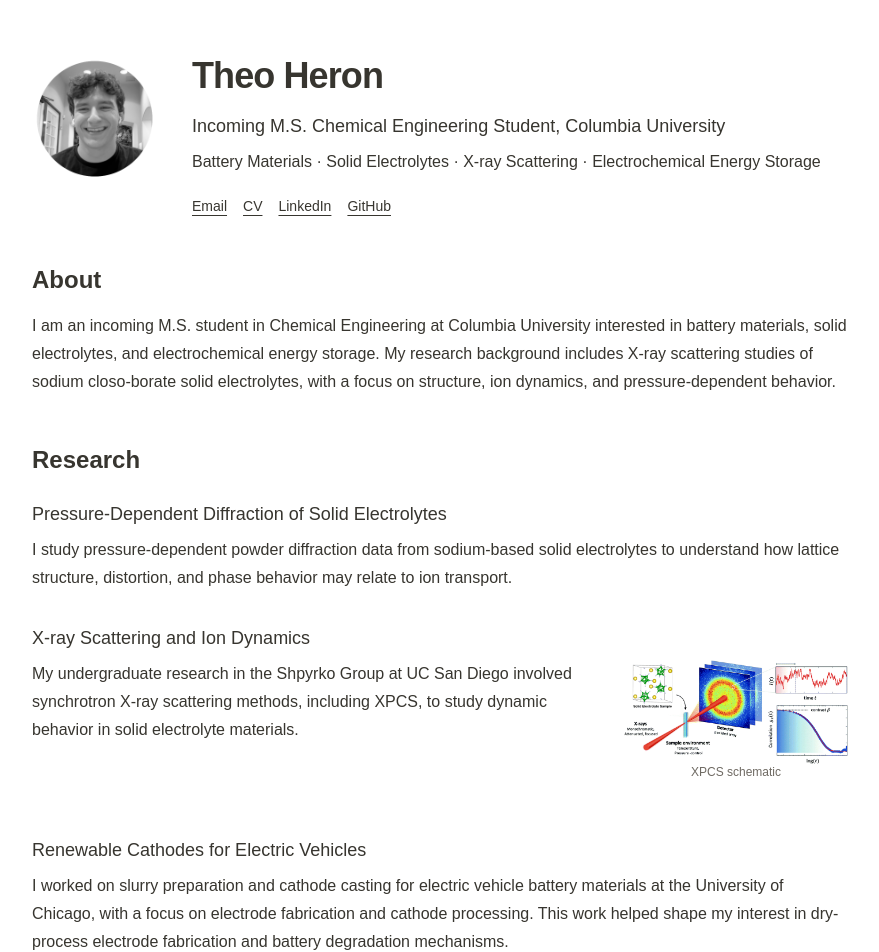
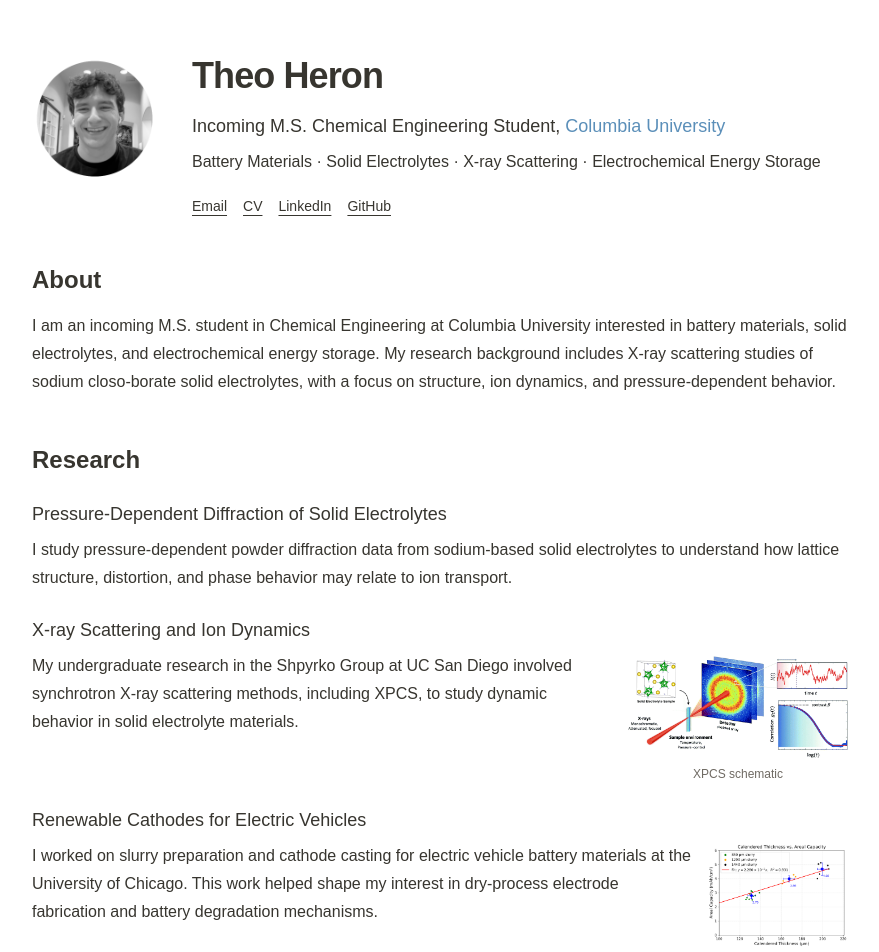
Before and after one commit to tagheron/research-website, a Next.js app: page / in a window 1280 px wide. Shown: the top 952 px of the page, without its empty margins (200-1079 px from the left). Built offline with nearby package versions, Linux system fonts and the light colour scheme.

Commit message:
Update research section with figures

```diff
--- a/app/page.tsx
+++ b/app/page.tsx
@@ -19,8 +19,11 @@
             </div>
 
             <div className="mt-7 text-center">
-              <p className="mx-auto max-w-sm text-lg leading-8">
-                Incoming M.S. Chemical Engineering Student, Columbia University
+              <p className="mt-4 text-lg leading-7">
+                Incoming M.S. Chemical Engineering Student,{" "}
+                <span className="font-bold" style={{ color: "#5B8FB9" }}>
+                  Columbia University
+                </span>
               </p>
 
               <p className="mx-auto mt-3 max-w-sm text-base leading-8">
@@ -75,7 +78,10 @@
               </h1>
 
               <p className="mt-4 text-lg leading-7">
-                Incoming M.S. Chemical Engineering Student, Columbia University
+                Incoming M.S. Chemical Engineering Student,{" "}
+                <span className="font-medium" style={{color: "#5B8FB9" }}>
+                  Columbia University
+                </span>
               </p>
 
               <p className="mt-2 text-base leading-7">
@@ -130,7 +136,7 @@
         <section className="mb-12">
           <h2 className="text-2xl font-semibold">Research</h2>
 
-          <div className="mt-6 space-y-8">
+          <div className="mt-6 space-y-6">
             <div>
               <h3 className="text-lg font-medium">
                 Pressure-Dependent Diffraction of Solid Electrolytes
@@ -145,34 +151,50 @@
             <div>
               <h3 className="text-lg font-medium">X-ray Scattering and Ion Dynamics</h3>
 
-              <figure className="mx-auto my-4 w-full max-w-xs md:float-right md:ml-6 md:mb-4 md:mt-1 md:w-56">
+              <div className="mt-2 grid gap-4 md:grid-cols-[1fr_220px] md:items-start">
+                <p className="leading-8 md:leading-7">
+                  My undergraduate research in the Shpyrko Group at UC San Diego involved synchrotron
+                  X-ray scattering methods, including XPCS, to study dynamic behavior in solid electrolyte
+                  materials.
+                </p>
+
+                <figure className="mx-auto w-full max-w-xs md:w-full">
                   <img
                     src="/xpcs-diagram.png"
                     alt="XPCS experimental schematic"
                     className="w-full rounded-md"
                   />
-                <figcaption className="mb-2 text-center text-xs font-medium text-[#6f6a63]">
+
+                  <figcaption className="mt-2 text-center text-xs font-medium text-[#6f6a63]">
                     XPCS schematic
                   </figcaption>
                 </figure>
+              </div>
+            </div>
+            <div>
+              <h3 className="text-lg font-medium">
+                Renewable Cathodes for Electric Vehicles
+              </h3>
 
-              <p className="mt-2 leading-8 md:leading-7">
-                My undergraduate research in the Shpyrko Group at UC San Diego involved synchrotron
-                X-ray scattering methods, including XPCS, to study dynamic behavior in solid electrolyte
-                materials.
+              <div className="mt-2 grid gap-4 md:grid-cols-[1fr_140px] md:items-start">
+                <p className="leading-8 md:leading-7">
+                  I worked on slurry preparation and cathode casting for electric vehicle
+                  battery materials at the University of Chicago. This work helped shape my interest in
+                  dry-process electrode fabrication and battery degradation mechanisms.
                 </p>
 
-              <div className="clear-both" />
+                <figure className="mx-auto w-full max-w-xs md:w-full">
+                  <img
+                    src="/cathode-capacity.png"
+                    alt="Cathode thickness versus areal capacity"
+                    className="w-full"
+                  />
+
+                  <figcaption className="mt-2 text-center text-xs font-medium text-[#6f6a63]">
+                    Cathode Thickness vs. Capacity
+                  </figcaption>
+                </figure>
               </div>
-
-            <div>
-              <h3 className="text-lg font-medium"> Renewable Cathodes for Electric Vehicles</h3>
-              <p className="mt-2 leading-8 md:leading-7">
-                I worked on slurry preparation and cathode casting for electric vehicle
-                battery materials at the University of Chicago, with a focus on electrode
-                fabrication and cathode processing. This work helped shape my interest in
-                dry-process electrode fabrication and battery degradation mechanisms.
-              </p>
             </div>
           </div>
         </section>
```
Also changed, not shown: public/cathode-capacity.png (added). Lines whose indentation alone changed are shown as unchanged.
